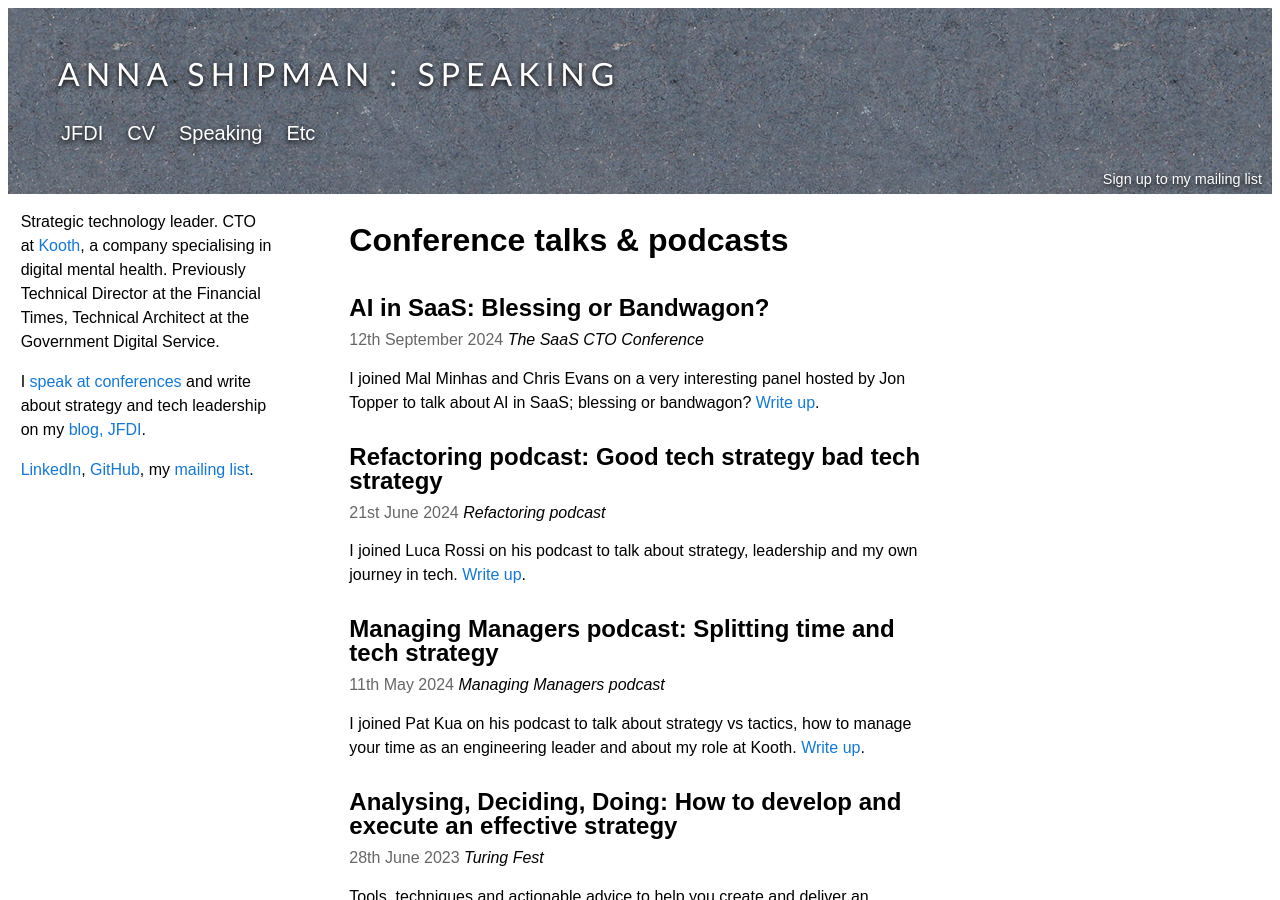
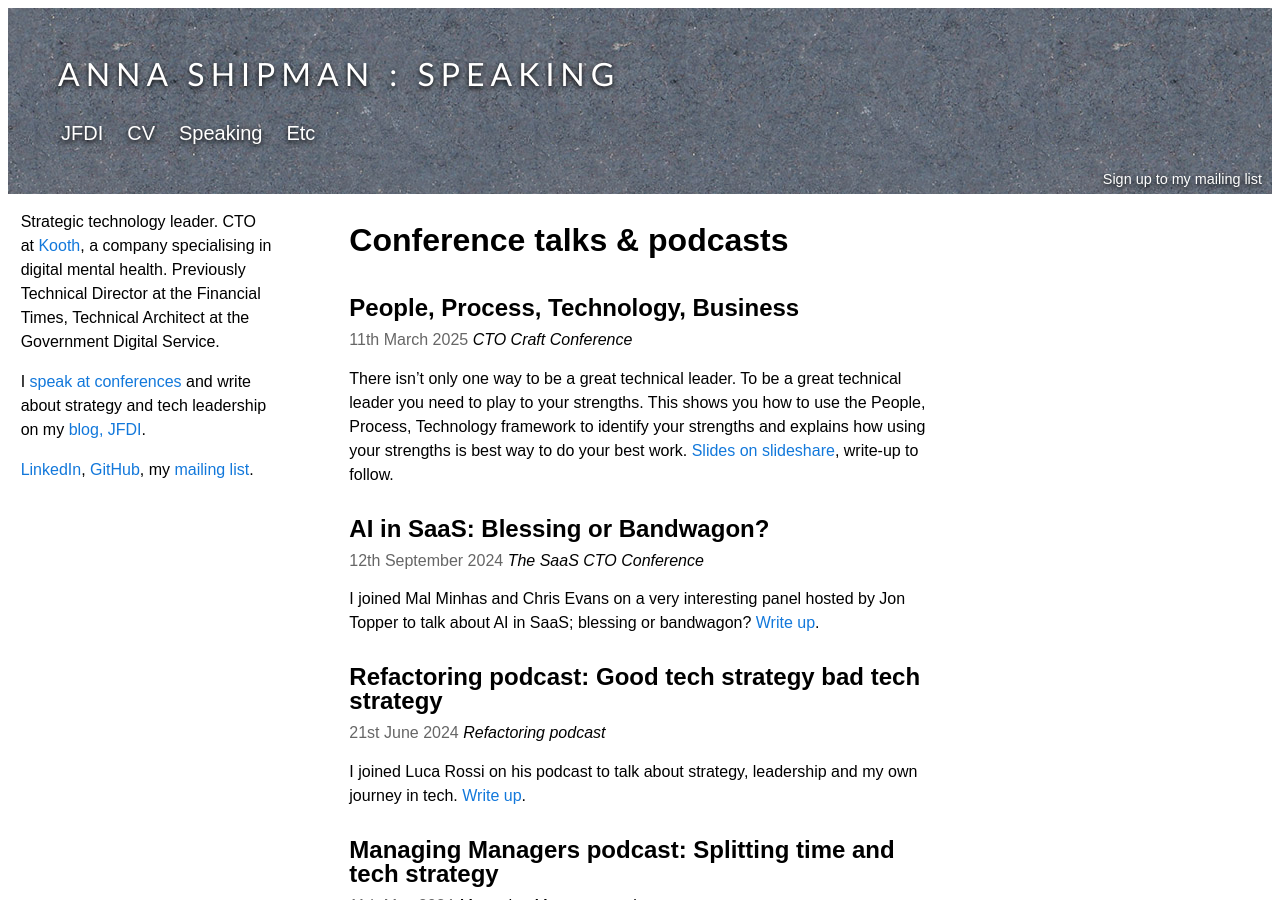
Before and after one commit to annashipman/annashipman.github.io, a Jekyll site: the page built from speaking.html, in a window 1280 px wide and 900 px high. Built offline with Jekyll 4.4.1, drawn with Linux system fonts in a browser that asks for light colours.

Commit message:
Update speaking page
- Add CTO Craft conf talk
- Link panel write-up to the one with video

```diff
--- a/speaking.html
+++ b/speaking.html
@@ -4,9 +4,12 @@
 
 <div class="right-column">
 <h1>Conference talks & podcasts</h1>
+<h2><a href="https://conference.ctocraft.com/london-2025/agenda-preview/#day2">People, Process, Technology, Business</a></h2>
+<date>11th March 2025</date> <span class="conference-name">CTO Craft Conference</span/jfdi/saas-cto-panel.html>
+<p>There isn’t only one way to be a great technical leader. To be a great technical leader you need to play to your strengths. This shows you how to use the People, Process, Technology framework to identify your strengths and explains how using your strengths is best way to do your best work. <a href="https://www.slideshare.net/slideshow/people-process-technology-business/276551320">Slides on slideshare</a>, write-up to follow.</p>
 <h2><a href="/jfdi/ai-blessing-bandwagon.html">AI in SaaS: Blessing or Bandwagon?</a></h2>
 <date>12th September 2024</date> <span class="conference-name">The SaaS CTO Conference</span>
-<p>I joined Mal Minhas and Chris Evans on a very interesting panel hosted by Jon Topper to talk about AI in SaaS; blessing or bandwagon? <a href="/jfdi/ai-blessing-bandwagon.html">Write up</a>.</p>
+<p>I joined Mal Minhas and Chris Evans on a very interesting panel hosted by Jon Topper to talk about AI in SaaS; blessing or bandwagon? <a href="/jfdi/saas-cto-panel.html">Write up</a>.</p>
 <h2><a href="/jfdi/refactoring-podcast.html">Refactoring podcast: Good tech strategy bad tech strategy</a></h2>
 <date>21st June 2024</date> <span class="conference-name">Refactoring podcast</span>
 <p>I joined Luca Rossi on his podcast to talk about strategy, leadership and my own journey in tech. <a href="/jfdi/refactoring-podcast.html">Write up</a>.</p>
```
